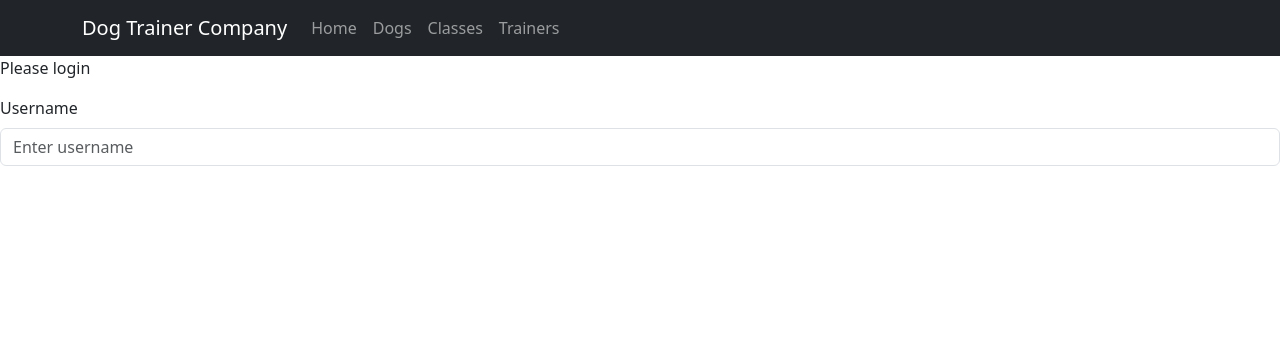
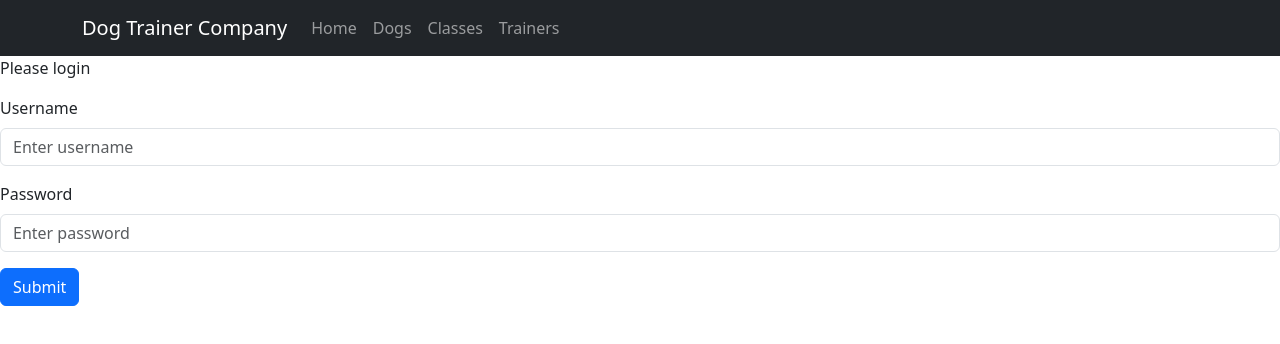
Before and after one commit to knowicki024/dog-trainers-app, a React (Create React App) app in the folder client/: page / in a window 1280 px wide. Shown: the top 344 px of the page. Built offline with nearby package versions, Linux system fonts and the light colour scheme; no server answers.

Commit message:
able to add new trainer with pw

```diff
--- a/client/src/components/Login.jsx
+++ b/client/src/components/Login.jsx
@@ -1,18 +1,21 @@
 import React , {useState} from 'react';
 import Form from 'react-bootstrap/Form';
+import Button from 'react-bootstrap/Button';
 
 function Login({onLogin}){
     const [username, setUsername]= useState('')
+    const [password, setPassword] = useState('')
 
     const handleSubmit = (e) => {
         e.preventDefault()
+        console.log('form ')
 
         fetch('/login', {
             method: "POST",
             headers: {
                 "Content-Type": "application/json",
             },
-            body: JSON.stringify({ username }),
+            body: JSON.stringify({ username, password }),
         })
         .then((response) => {
             if (response.ok) {
@@ -32,6 +35,7 @@ function Login({onLogin}){
                 setUsername('')
             }
         })}
+        console.log(password)
 
     return (
         <Form onSubmit={handleSubmit}>
@@ -40,9 +44,18 @@ function Login({onLogin}){
                 <Form.Control type="text" placeholder="Enter username" value={username}
                     onChange={e => setUsername(e.target.value)}/>
             </Form.Group>
+
+            <Form.Group className="mb-3" controlId="formBasicPassword">
+            <Form.Label>Password</Form.Label>
+            <Form.Control type="password" placeholder="Enter password" value={password}
+                onChange={e => setPassword(e.target.value)}/>
+            </Form.Group>
+            <Button variant="primary" type="submit">
+            Submit
+            </Button>
+
         </Form>
-        // <form onSubmit={handleSubmit} >
-        //   <input
+
         //     type="text"
         //     value={username}
         //     onChange={e => setUsername(e.target.value)}
--- a/client/src/components/Trainers.js
+++ b/client/src/components/Trainers.js
@@ -10,7 +10,7 @@ import Col from 'react-bootstrap/Col';
 function Trainers({ updateTrainers, user }) {
   const [trainers, setTrainers] = useState([]);
   const [editTrainer, setEditTrainer] = useState(null);
-  const [formData, setFormData] = useState({ name: "", price: ""}); // Assume specialty is part of your data model
+  const [formData, setFormData] = useState({ name: "", price: "",  password:''}); // Assume specialty is part of your data model
   const [priceAsc, setPriceAsc] = useState(true)
   // const[incomeButton, setIncomeButton] = useState(false)
   useEffect(() => {
@@ -24,7 +24,7 @@ function Trainers({ updateTrainers, user }) {
     event.preventDefault()
     if (formData.price < 50) {
       alert('Price must be at least 50.');
-      setFormData({ name: '', price: "" })
+      setFormData({ name: '', price: "", password: '' })
       return
     }
     const method = editTrainer ? 'PATCH' : 'POST';
@@ -42,7 +42,7 @@ function Trainers({ updateTrainers, user }) {
       } else {
         setTrainers([...trainers, savedTrainer]);
       }
-      setFormData({ name: '', price: "" });
+      setFormData({ name: '', price: "", password: ""});
       setEditTrainer(null);
     })
     .catch((error) => console.error("Error:", error));
@@ -102,7 +102,7 @@ function Trainers({ updateTrainers, user }) {
         <Col xs={12} md={8}>
           <h2>Trainers</h2>
           <Button onClick={handleClick} className="mb-3">
-            {priceAsc ? 'Filter Price Low to High' : 'Filter Price High to Low'}
+            {priceAsc ? 'Filter Price High to Low' : 'Filter Price Low to High'}
           </Button>
           <ListGroup>
             {filteredTrainers.map((trainer) => (
@@ -152,6 +152,16 @@ function Trainers({ updateTrainers, user }) {
                 onChange={handleInputChange}
               />
             </Form.Group>
+            <Form.Group className="mb-3">
+              <Form.Label>Password</Form.Label>
+              <Form.Control
+                type="text"
+                placeholder="New password"
+                name="password"
+                value={formData.password}
+                onChange={handleInputChange}
+              />
+            </Form.Group>
             <Button variant="primary" type="submit">
               {editTrainer ? 'Update Trainer' : 'Add Trainer'}
             </Button>
```
Also changed, not shown: 1 other file (tests, documents, lock files or other folders).
